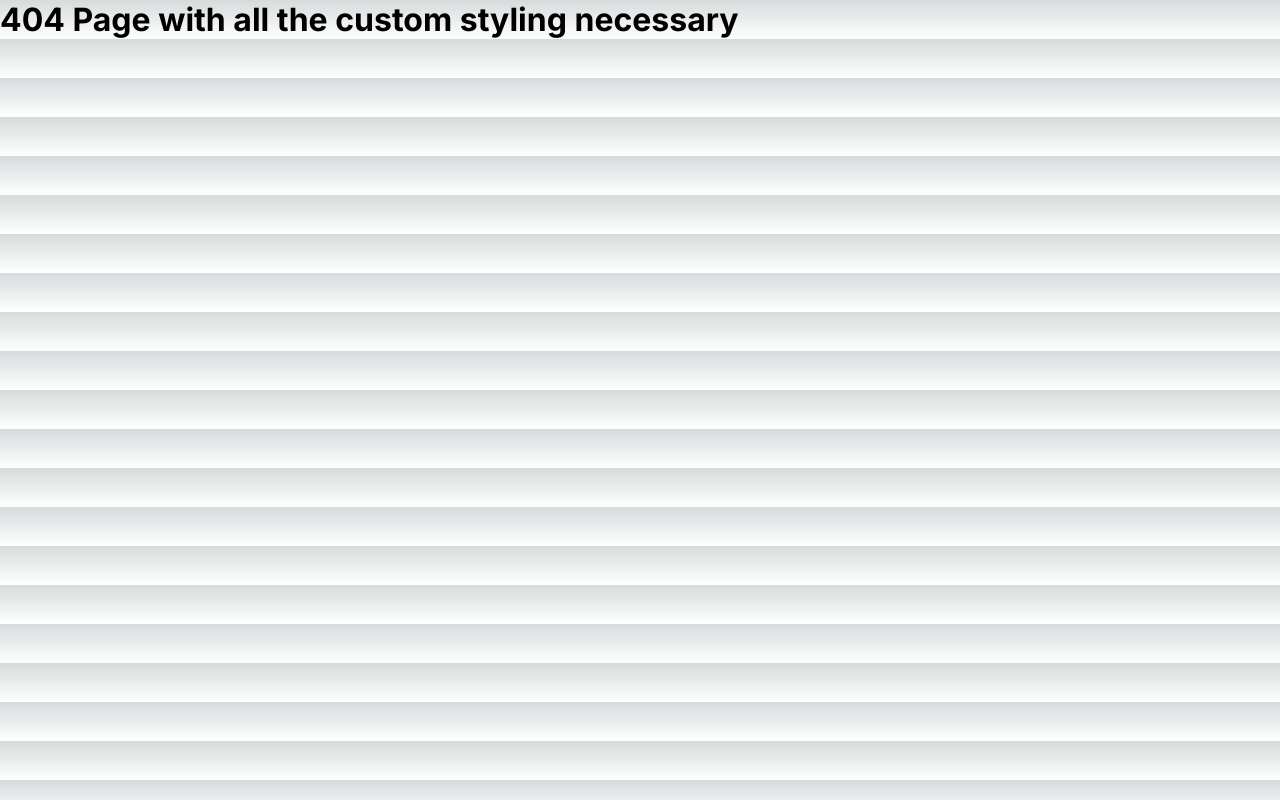
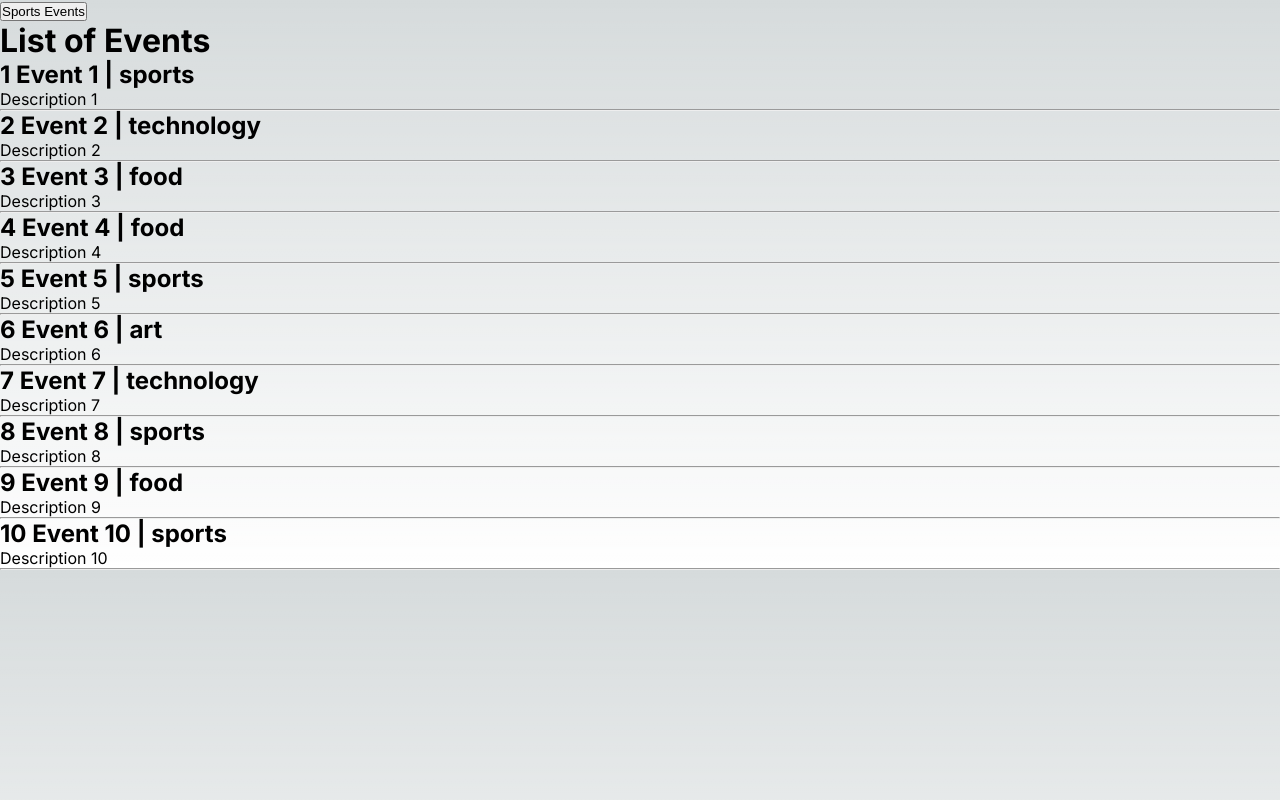
Before and after one commit to zeelmodi-simform/hello-world-nextjs-yt, a Next.js app: page /events in a window 1280 px wide. Before the commit this address had no page. Built offline with nearby package versions, Linux system fonts and the light colour scheme; data requests are answered from the project's data file.

Commit message:
feat: Added SWR

```diff
--- /dev/null
+++ b/app/events/page.js
@@ -0,0 +1,59 @@
+'use client';
+
+import { useRouter } from 'next/navigation';
+import React from 'react';
+
+const EventsList = async ({ params: { category } }) => {
+  const { eventList: eventsData } = await getEvents(category);
+
+  // const router = useRouter();
+
+  // const [eventsData, setEventsData] = useState([]);
+
+  // useEffect(() => {
+  //   const fetchData = async () => {
+  //     const { eventList } = await getEvents(category);
+  //     setEventsData(eventList);
+  //   };
+  //   fetchData();
+  // }, [category]);
+
+  const fetchSportsEvents = async () => {
+    // const response = await fetch(
+    //   `http://localhost:4000/events?category=sports`
+    // );
+    // const data = await response.json();
+    // setEventsData(data);
+    // router.push(`/events?category=sports`, undefined, { shallow: true });
+  };
+
+  return (
+    <>
+      <button onClick={() => fetchSportsEvents()}>Sports Events</button>
+      <h1>List of Events</h1>
+      {eventsData?.map((event) => {
+        return (
+          <div key={event?.id}>
+            <h2>
+              {event?.id} {event?.title} {event?.data} | {event?.category}{' '}
+            </h2>
+            <p>{event?.description}</p>
+            <hr />
+          </div>
+        );
+      })}
+    </>
+  );
+};
+
+export default EventsList;
+
+export async function getEvents(categoryName) {
+  const queryString = categoryName ? `category=sports` : '';
+  const response = await fetch(`http://localhost:4000/events${queryString}`);
+  const data = await response.json();
+
+  return {
+    eventList: data,
+  };
+}
--- a/db.json
+++ b/db.json
@@ -1,4 +1,83 @@
 {
+  "dashboard": {
+    "posts": 5,
+    "likes": 100,
+    "followers": 20,
+    "following": 50
+  },
+  "events": [
+    {
+      "id": 1,
+      "title": "Event 1",
+      "description": "Description 1",
+      "category": "sports",
+      "date": "April 25"
+    },
+    {
+      "id": 2,
+      "title": "Event 2",
+      "description": "Description 2",
+      "category": "technology",
+      "date": "May 25"
+    },
+    {
+      "id": 3,
+      "title": "Event 3",
+      "description": "Description 3",
+      "category": "food",
+      "date": "October 25"
+    },
+    {
+      "id": 4,
+      "title": "Event 4",
+      "description": "Description 4",
+      "category": "food",
+      "date": "April 25"
+    },
+    {
+      "id": 5,
+      "title": "Event 5",
+      "description": "Description 5",
+      "category": "sports",
+      "date": "January 25"
+    },
+    {
+      "id": 6,
+      "title": "Event 6",
+      "description": "Description 6",
+      "category": "art",
+      "date": "April 25"
+    },
+    {
+      "id": 7,
+      "title": "Event 7",
+      "description": "Description 7",
+      "category": "technology",
+      "date": "June 25"
+    },
+    {
+      "id": 8,
+      "title": "Event 8",
+      "description": "Description 8",
+      "category": "sports",
+      "date": "February 25"
+    },
+    {
+      "id": 9,
+      "title": "Event 9",
+      "description": "Description 9",
+      "category": "food",
+      "date": "April 25"
+    },
+    {
+      "id": 10,
+      "title": "Event 10",
+      "description": "Description 10",
+      "category": "sports",
+      "date": "August 25"
+    }
+  ],
+
   "news": [
     {
       "id": 1,
--- a/package.json
+++ b/package.json
@@ -13,8 +13,9 @@
     "eslint": "8.41.0",
     "eslint-config-next": "13.4.4",
     "json-server": "^0.17.3",
-    "next": "13.4.4",
+    "next": "^13.4.7",
     "react": "18.2.0",
-    "react-dom": "18.2.0"
+    "react-dom": "18.2.0",
+    "swr": "^2.2.0"
   }
 }
```
Also changed, not shown: app/dashboard-swr/page.js (added, +36 -0 lines), app/dashboard/page.js (added, +37 -0 lines), app/news/[category]/page.js (added, +63 -0 lines), app/news/page.js (+26 -2 lines), 1 other file (tests, documents, lock files or other folders).
